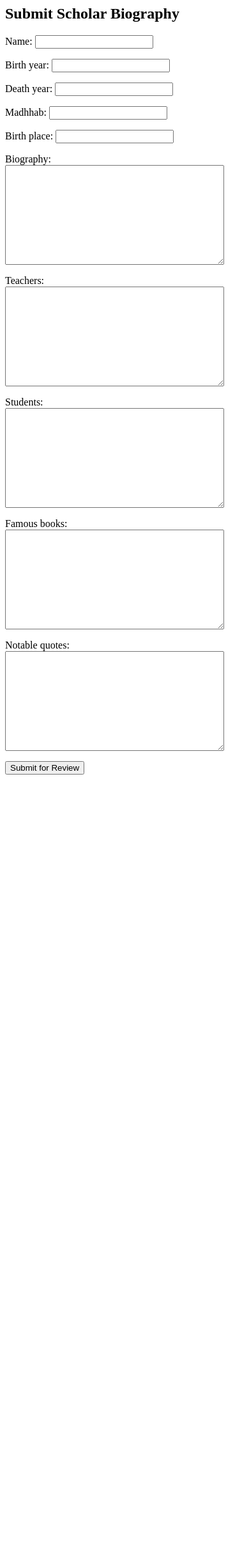
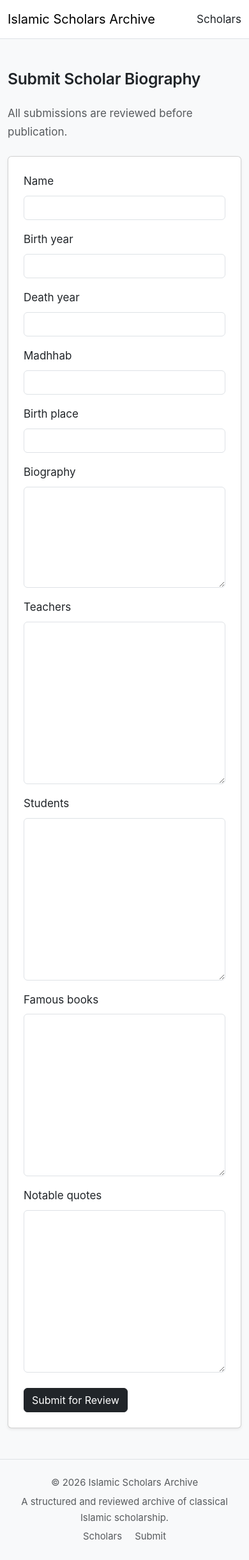
Before and after one commit to silvestriabd-ux/islamic-project, a Django app: page /submit/ in a window 390 px wide. Shown: the whole page at 64% size. Before the commit the page ends 1211 px from the top, so only its background shows below. Run offline with Django 5.2, Linux system fonts and the light colour scheme; a map, chart or similar area stays blank.

Commit message:
Submit form and Success submission page updated

```diff
--- a/core/urls.py
+++ b/core/urls.py
@@ -22,6 +22,7 @@ from django.conf.urls.static import static
 urlpatterns = [
     path('admin/', admin.site.urls),
     path('', include('scholars.urls')),
+    path('accounts/', include('allauth.urls')),
 ]
 
 if settings.DEBUG:
--- a/scholars/forms.py
+++ b/scholars/forms.py
@@ -17,3 +17,25 @@ class ScholarSubmissionForm(forms.ModelForm):
             'famous_books',
             'notable_quotes',
         ]
+
+    def __init__(self, *args, **kwargs):
+        super().__init__(*args, **kwargs)
+
+        for field in self.fields.values():
+            field.widget.attrs.update({
+                'class': 'form-control'
+            })
+
+        self.fields['biography'].widget.attrs.update({
+            'rows': 6
+        })
+
+    def clean_name(self):
+        name = self.cleaned_data.get('name')
+
+        if Scholar.objects.filter(name__iexact=name).exists():
+            raise forms.ValidationError(
+                "This scholar already exists in the archive."
+            )
+
+        return name
--- a/scholars/views.py
+++ b/scholars/views.py
@@ -2,21 +2,39 @@ from django.shortcuts import get_object_or_404
 from .models import Scholar
 from django.shortcuts import render, redirect
 from .forms import ScholarSubmissionForm
+from django.contrib import messages
 # Create your views here.
 
 
+from django.contrib import messages
+
+
 def submit_scholar(request):
+    submitted = False
+
     if request.method == 'POST':
-        form = ScholarSubmissionForm(request.POST)
+        form = ScholarSubmissionForm(request.POST, request.FILES)
         if form.is_valid():
             scholar = form.save(commit=False)
             scholar.status = 'draft'
             scholar.save()
-            return redirect('submission_success')
+
+            messages.success(
+                request,
+                "Thank you. Your submission is under review."
+            )
+
+            submitted = True
+            form = ScholarSubmissionForm()  # reset form
+
     else:
         form = ScholarSubmissionForm()
 
-    return render(request, 'submit_scholar.html', {'form': form})
+    return render(
+        request,
+        'submit_scholar.html',
+        {'form': form, 'submitted': submitted}
+    )
 
 
 def submission_success(request):
--- a/templates/base.html
+++ b/templates/base.html
@@ -47,6 +47,9 @@
             max-width: 750px;
             margin: auto;
         }
+        .text-justify {
+             text-align: justify !important;
+        }
 </style>
 </head>
 <body>
@@ -57,6 +60,16 @@
         <a class="nav-link" href="/scholars/">Scholars</a>
     </div>
 </nav>
+{% if messages %}
+    <div class="container mt-3">
+        {% for message in messages %}
+            <div class="alert alert-success alert-dismissible fade show" role="alert">
+                {{ message }}
+                <button type="button" class="btn-close" data-bs-dismiss="alert"></button>
+            </div>
+        {% endfor %}
+    </div>
+{% endif %}
 
 <div class="container my-5">
     {% block content %}{% endblock %}
@@ -75,5 +88,6 @@
         </div>
     </div>
 </footer>
+<script src="https://cdn.jsdelivr.net/npm/bootstrap@5.3.2/dist/js/bootstrap.bundle.min.js"></script>
 </body>
 </html>
--- a/templates/scholar_list.html
+++ b/templates/scholar_list.html
@@ -14,7 +14,7 @@
             {% endif %}
 
             <div class="card-body">
-                <h5 class="card-title">
+                <h5 class="card-title text-center">
                     <a href="{% url 'scholar_detail' scholar.slug %}" class="text-decoration-none text-dark">
                         {{ scholar.name }}
                     </a>
--- a/templates/submit_scholar.html
+++ b/templates/submit_scholar.html
@@ -1,7 +1,66 @@
-<h2>Submit Scholar Biography</h2>
+{% extends "base.html" %}
 
-<form method="post">
-    {% csrf_token %}
-    {{ form.as_p }}
-    <button type="submit">Submit for Review</button>
-</form>
+{% block title %}Submit Scholar | Islamic Scholars Archive{% endblock %}
+
+{% block content %}
+
+<div class="row justify-content-center">
+    <div class="col-md-8">
+
+        {% if submitted %}
+
+            <div class="card shadow-sm p-5 text-center">
+                <h3 class="mb-3">Submission Received</h3>
+                <p class="text-muted">
+                    Thank you for contributing to the archive.
+                    Our team will review your submission before publishing.
+                </p>
+
+                <a href="{% url 'submit_scholar' %}" class="btn btn-outline-dark mt-3">
+                    Submit Another Scholar
+                </a>
+            </div>
+
+        {% else %}
+
+            <h2 class="mb-4">Submit Scholar Biography</h2>
+            <p class="text-muted mb-4">
+                All submissions are reviewed before publication.
+            </p>
+
+            <div class="card shadow-sm p-4">
+                <form method="post" enctype="multipart/form-data" novalidate>
+                    {% csrf_token %}
+
+                    {% for field in form %}
+                        <div class="mb-3">
+                            <label class="form-label">
+                                {{ field.label }}
+                            </label>
+
+                            {{ field }}
+
+                            {% if field.errors %}
+                                <div class="text-danger small mt-1">
+                                    {{ field.errors|striptags }}
+                                </div>
+                            {% endif %}
+                        </div>
+                    {% endfor %}
+                    <button type="submit" class="btn btn-dark mt-2" id="submitBtn">
+                        Submit for Review
+                    </button>
+
+                </form>
+            </div>
+
+        {% endif %}
+
+    </div>
+</div>
+<script>
+document.querySelector("form").addEventListener("submit", function() {
+    document.getElementById("submitBtn").innerText = "Submitting...";
+});
+</script>
+{% endblock %}
```
Also changed, not shown: core/settings.py (+20 -0 lines), requirements.txt (+10 -0 lines), templates/scholar_detail.html (+4 -4 lines), media/scholars/images.jfif (added), media/scholars/images_1.jfif (added).
